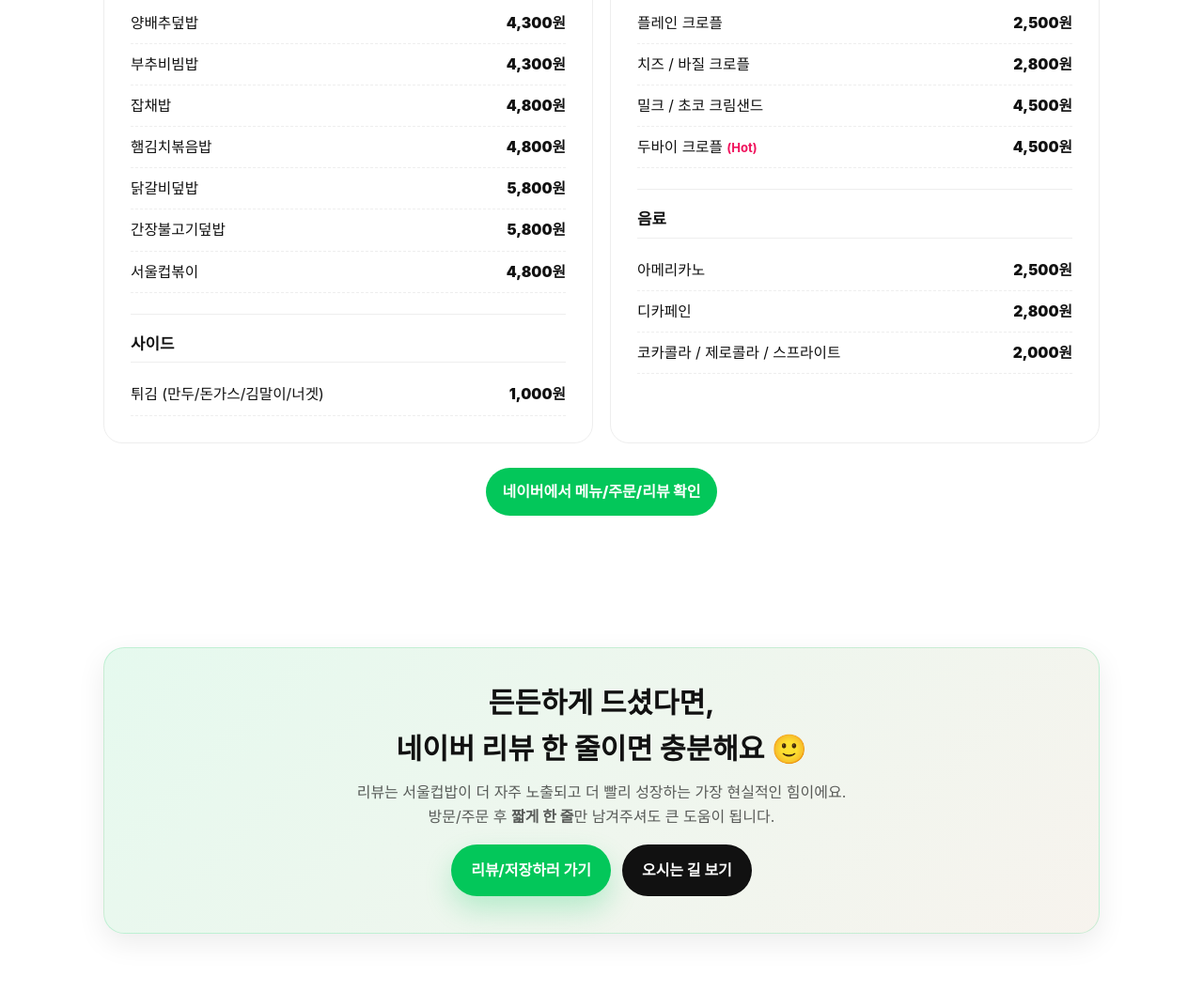
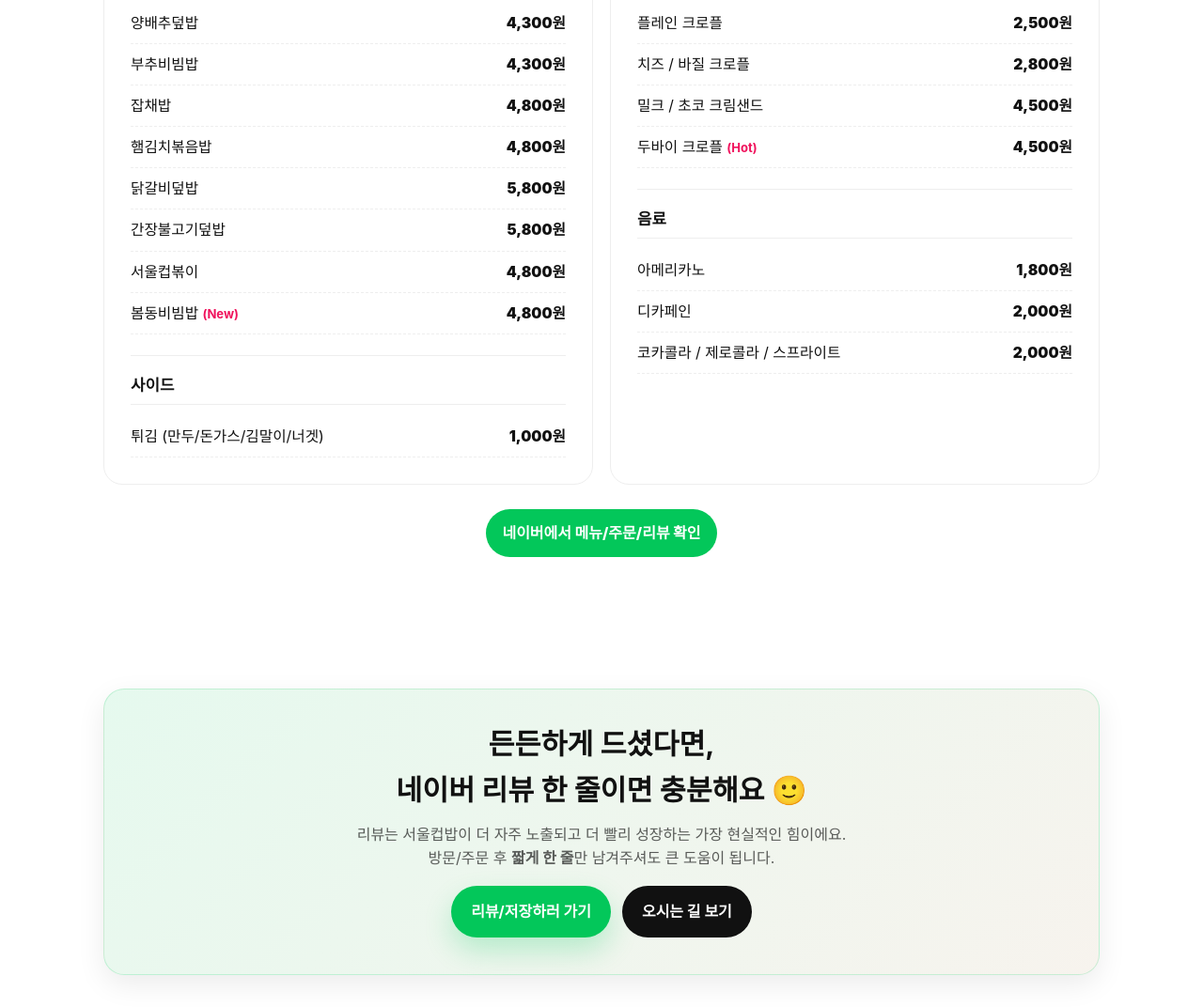
Before and after one commit to hang7798/seoulcupbop, a plain HTML site: page index.html in a window 1280 px wide. Shown: the part 2407-3479 px from the top of the page at 94% size. Drawn offline with Linux system fonts and the light colour scheme.

Commit message:
Add files via upload

```diff
--- a/index.html
+++ b/index.html
@@ -541,6 +541,7 @@
           <li><span>닭갈비덮밥</span><b>5,800원</b></li>
           <li><span>간장불고기덮밥</span><b>5,800원</b></li>
           <li><span>서울컵볶이</span><b>4,800원</b></li>
+          <li><span>봄동비빔밥 <small style="color:#f0125c; font-weight:700;">(New)</small></span><b>4,800원</b></li>
         </ul>
 
         <div class="menu-subtitle">사이드</div>
@@ -566,8 +567,8 @@
 
         <div class="menu-subtitle">음료</div>
         <ul class="menu-list">
-          <li><span>아메리카노</span><b>2,500원</b></li>
-          <li><span>디카페인</span><b>2,800원</b></li>
+          <li><span>아메리카노</span><b>1,800원</b></li>
+          <li><span>디카페인</span><b>2,000원</b></li>
           <li><span>코카콜라 / 제로콜라 / 스프라이트</span><b>2,000원</b></li>
         </ul>
         </div>
```
